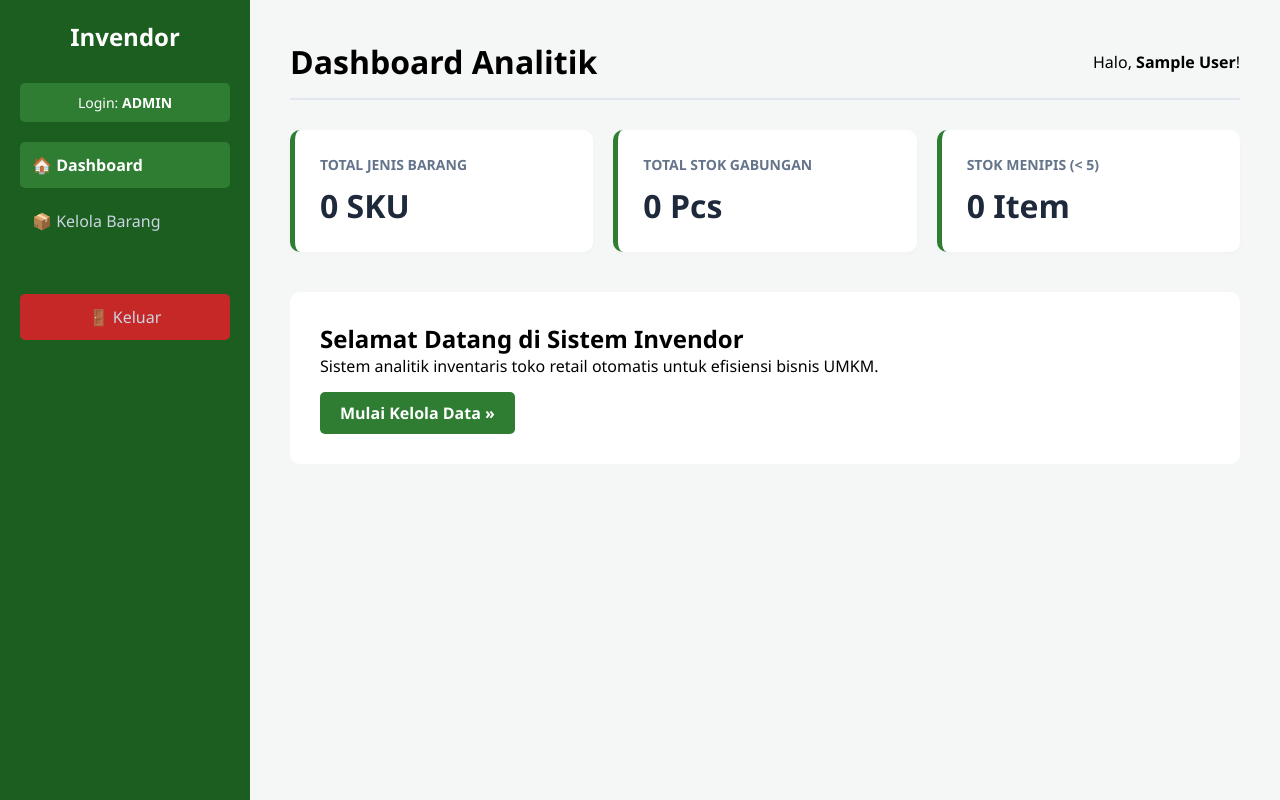
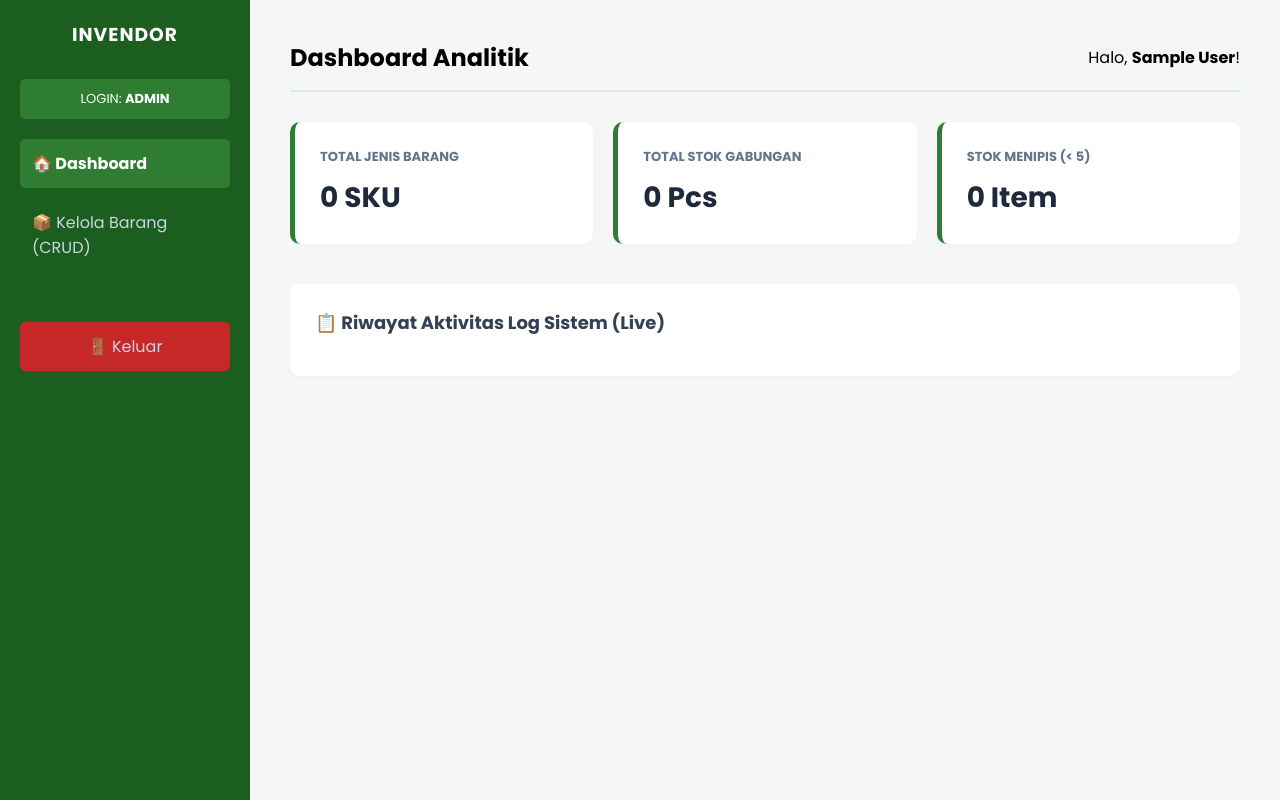
Before and after one commit to adamadlwn/INVENDOR-Tugas-Akhir-RPL-KELOMPOK-7, a PHP site: page / in a window 1280 px wide. Run offline with PHP 8.4, Linux system fonts and the light colour scheme; the visitor is signed in with stand-in values (Sample User, id 1); data that the repository does not hold is empty.

Commit message:
Update: Implementasi relasi 4 tabel, fitur live audit log, dan kode barang otomatis

```diff
--- a/index.php
+++ b/index.php
@@ -6,33 +6,27 @@ if (!isset($_SESSION['username'])) {
 }
 require_once 'koneksi.php';
 
-// 1. Hitung Total Jenis Barang
-$query_jenis = "SELECT COUNT(*) AS total_jenis FROM barang";
-$result_jenis = mysqli_query($koneksi, $query_jenis);
-$data_jenis = mysqli_fetch_assoc($result_jenis);
+// Analitik Angka
+$data_jenis = mysqli_fetch_assoc(mysqli_query($koneksi, "SELECT COUNT(*) AS total_jenis FROM barang"));
+$data_stok = mysqli_fetch_assoc(mysqli_query($koneksi, "SELECT SUM(stok) AS total_stok FROM barang"));
+$total_stok_tampil = $data_stok['total_stok'] ?? 0;
+$data_menipis = mysqli_fetch_assoc(mysqli_query($koneksi, "SELECT COUNT(*) AS stok_menipis FROM barang WHERE stok < 5"));
 
-// 2. Hitung Total Seluruh Stok Barang
-$query_stok = "SELECT SUM(stok) AS total_stok FROM barang";
-$result_stok = mysqli_query($koneksi, $query_stok);
-$data_stok = mysqli_fetch_assoc($result_stok);
-$total_stok_tampil = $data_stok['total_stok'] ?? 0;
-
-// 3. Peringatan Stok Menipis (< 5)
-$query_menipis = "SELECT COUNT(*) AS stok_menipis FROM barang WHERE stok < 5";
-$result_menipis = mysqli_query($koneksi, $query_menipis);
-$data_menipis = mysqli_fetch_assoc($result_menipis);
+// Ambil 5 Log Aktivitas Terakhir (Nilai Plus Pengganti CRUD Generik)
+$riwayat_query = mysqli_query($koneksi, "SELECT r.*, u.nama_lengkap FROM riwayat_stok r LEFT JOIN users u ON r.id_user = u.id ORDER BY r.id DESC LIMIT 5");
 ?>
 <!DOCTYPE html>
 <html lang="id">
 <head>
     <meta charset="UTF-8">
-    <title>Dashboard - Invendor</title>
+    <title>Dashboard - INVENDOR</title>
+    <link href="https://fonts.googleapis.com/css2?family=Poppins:wght@300;400;600;700&display=swap" rel="stylesheet">
     <style>
-        * { box-sizing: border-box; margin: 0; padding: 0; font-family: 'Segoe UI', sans-serif; }
+        * { box-sizing: border-box; margin: 0; padding: 0; font-family: 'Poppins', sans-serif; }
         body { background-color: #f4f7f6; display: flex; min-height: 100vh; }
         .sidebar { width: 250px; background-color: #1b5e20; color: white; padding: 20px; }
-        .sidebar h3 { text-align: center; margin-bottom: 30px; font-size: 24px; }
-        .sidebar p { font-size: 14px; background: #2e7d32; padding: 10px; border-radius: 5px; margin-bottom: 20px; text-align: center; }
+        .sidebar h3 { text-align: center; margin-bottom: 30px; font-weight: 700; letter-spacing: 1px; }
+        .sidebar p { font-size: 13px; background: #2e7d32; padding: 10px; border-radius: 5px; margin-bottom: 20px; text-align: center; }
         .sidebar a { display: block; color: #cbd5e1; padding: 12px; text-decoration: none; border-radius: 5px; margin-bottom: 10px; }
         .sidebar a:hover, .sidebar a.active { background-color: #2e7d32; color: white; font-weight: bold; }
         .main-content { flex-grow: 1; padding: 40px; }
@@ -40,19 +34,21 @@ $data_menipis = mysqli_fetch_assoc($result_menipis);
         .analytics-grid { display: grid; grid-template-columns: repeat(auto-fit, minmax(220px, 1fr)); gap: 20px; margin-bottom: 40px; }
         .card { background: white; padding: 25px; border-radius: 10px; box-shadow: 0 2px 5px rgba(0,0,0,0.02); border-left: 5px solid #2e7d32; }
         .card.warning { border-left-color: #d84315; }
-        .card h4 { color: #64748b; font-size: 14px; text-transform: uppercase; margin-bottom: 10px; }
-        .card p { font-size: 32px; font-weight: bold; color: #1e293b; }
-        .welcome-box { background: white; padding: 30px; border-radius: 10px; }
-        .btn-action { display: inline-block; margin-top: 15px; padding: 10px 20px; background-color: #2e7d32; color: white; text-decoration: none; border-radius: 5px; font-weight: bold; }
+        .card h4 { color: #64748b; font-size: 13px; text-transform: uppercase; margin-bottom: 10px; }
+        .card p { font-size: 28px; font-weight: 700; color: #1e293b; }
+        .log-box { background: white; padding: 25px; border-radius: 10px; box-shadow: 0 2px 5px rgba(0,0,0,0.02); margin-top: 20px; }
+        .log-box h3 { color: #334155; margin-bottom: 15px; font-size: 18px; }
+        .log-item { padding: 10px; border-bottom: 1px solid #f1f5f9; font-size: 14px; color: #475569; }
+        .log-item small { color: #94a3b8; margin-left: 10px; }
     </style>
 </head>
 <body>
     <div class="sidebar">
-        <h3>Invendor</h3>
-        <p>Login: <strong><?= strtoupper($_SESSION['role']); ?></strong></p>
+        <h3>INVENDOR</h3>
+        <p>LOGIN: <strong><?= strtoupper($_SESSION['role']); ?></strong></p>
         <a href="index.php" class="active">🏠 Dashboard</a>
         <?php if ($_SESSION['role'] === 'admin') : ?>
-            <a href="admin.php">📦 Kelola Barang</a>
+            <a href="admin.php">📦 Kelola Barang (CRUD)</a>
         <?php else : ?>
             <a href="staf.php">👁️ Lihat Stok Barang</a>
         <?php endif; ?>
@@ -60,7 +56,7 @@ $data_menipis = mysqli_fetch_assoc($result_menipis);
     </div>
     <div class="main-content">
         <div class="header">
-            <h1>Dashboard Analitik</h1>
+            <h2>Dashboard Analitik</h2>
             <span>Halo, <strong><?= $_SESSION['nama_lengkap']; ?></strong>!</span>
         </div>
         <div class="analytics-grid">
@@ -77,14 +73,15 @@ $data_menipis = mysqli_fetch_assoc($result_menipis);
                 <p style="color: <?= ($data_menipis['stok_menipis'] > 0) ? '#c62828' : '#1e293b'; ?>"><?= $data_menipis['stok_menipis']; ?> Item</p>
             </div>
         </div>
-        <div class="welcome-box">
-            <h2>Selamat Datang di Sistem Invendor</h2>
-            <p>Sistem analitik inventaris toko retail otomatis untuk efisiensi bisnis UMKM.</p>
-            <?php if ($_SESSION['role'] === 'admin') : ?>
-                <a href="admin.php" class="btn-action">Mulai Kelola Data &raquo;</a>
-            <?php else : ?>
-                <a href="staf.php" class="btn-action">Lihat Daftar Barang &raquo;</a>
-            <?php endif; ?>
+
+        <div class="log-box">
+            <h3>📋 Riwayat Aktivitas Log Sistem (Live)</h3>
+            <?php while($log = mysqli_fetch_assoc($riwayat_query)): ?>
+                <div class="log-item">
+                    🔹 <strong><?= $log['nama_lengkap']; ?></strong>: <?= $log['keterangan']; ?>
+                    <small>🕒 <?= $log['tanggal']; ?></small>
+                </div>
+            <?php endwhile; ?>
         </div>
     </div>
 </body>
--- a/koneksi.php
+++ b/koneksi.php
@@ -2,7 +2,7 @@
 $host     = "localhost";
 $user     = "root";
 $password = "";
-$database = "db_inventaris";
+$database = "invendor";
 
 $koneksi = mysqli_connect($host, $user, $password, $database);
 
```
Also changed, not shown: admin.php (+71 -24 lines), login.php (+6 -5 lines), staf.php (+12 -11 lines).
